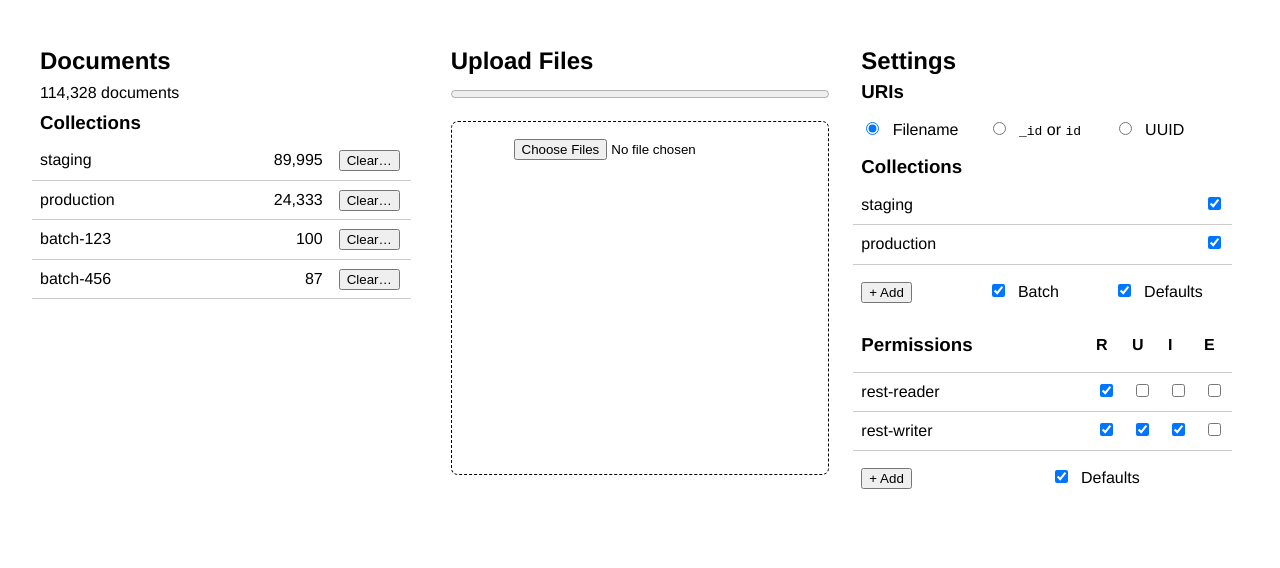
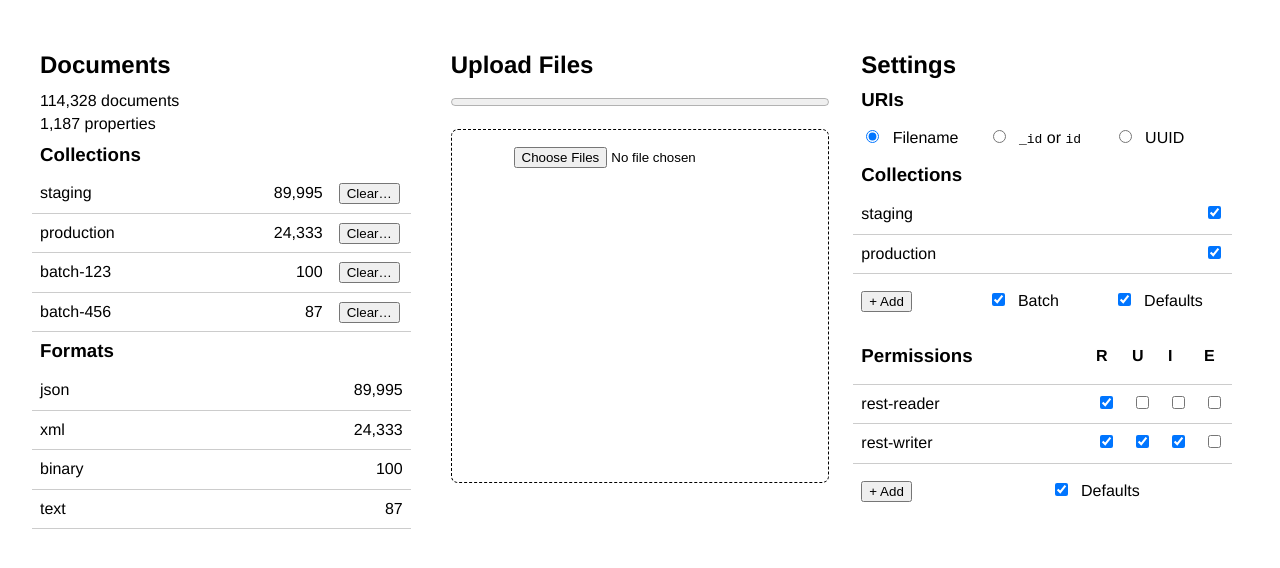
Before and after one commit to jmakeig/marklogic-browser-upload, a plain HTML site: page browser/upload.html in a window 1280 px wide. Drawn offline with Linux system fonts and the light colour scheme.

Commit message:
Adds document formats to stats and layout stubs

```diff
--- a/browser/upload.css
+++ b/browser/upload.css
@@ -5,7 +5,7 @@ body {
 }
 h1, h2, h3, h4, h5, h6 {
 	line-height: 1.1;
-	margin: 0.5rem 0;
+	margin: 0.5em 0;
 }
 table {
 	width: 100%;
--- a/browser/upload.html
+++ b/browser/upload.html
@@ -12,12 +12,20 @@
     <section>
       <h2>Documents</h2>
       <div>114,328 documents</div>
+      <div>1,187 properties</div>
       <h3>Collections</h3>
       <table>
         <tr><td>staging</td><td class="number">89,995</td><td class="button"><button name="collection-staging-clear" value="clear">Clear…</button></td></tr>
         <tr><td>production</td><td class="number">24,333</td><td class="button"><button name="collection-production-clear" value="clear">Clear…</button></td></tr>
         <tr><td>batch-123</td><td class="number">100</td><td class="button"><button name="collection-batch-123-clear" value="clear">Clear…</button></td></tr>
         <tr><td>batch-456</td><td class="number">87</td><td class="button"><button name="collection-batch-456-clear" value="clear">Clear…</button></td></tr>
+      </table>
+      <h3>Formats</h3>
+      <table>
+        <tr><td>json</td><td class="number">89,995</td></tr>
+        <tr><td>xml</td><td class="number">24,333</td></tr>
+        <tr><td>binary</td><td class="number">100</td></tr>
+        <tr><td>text</td><td class="number">87</td></tr>
       </table>
     </section>
     <section>
```
Also changed, not shown: 1 other file.
